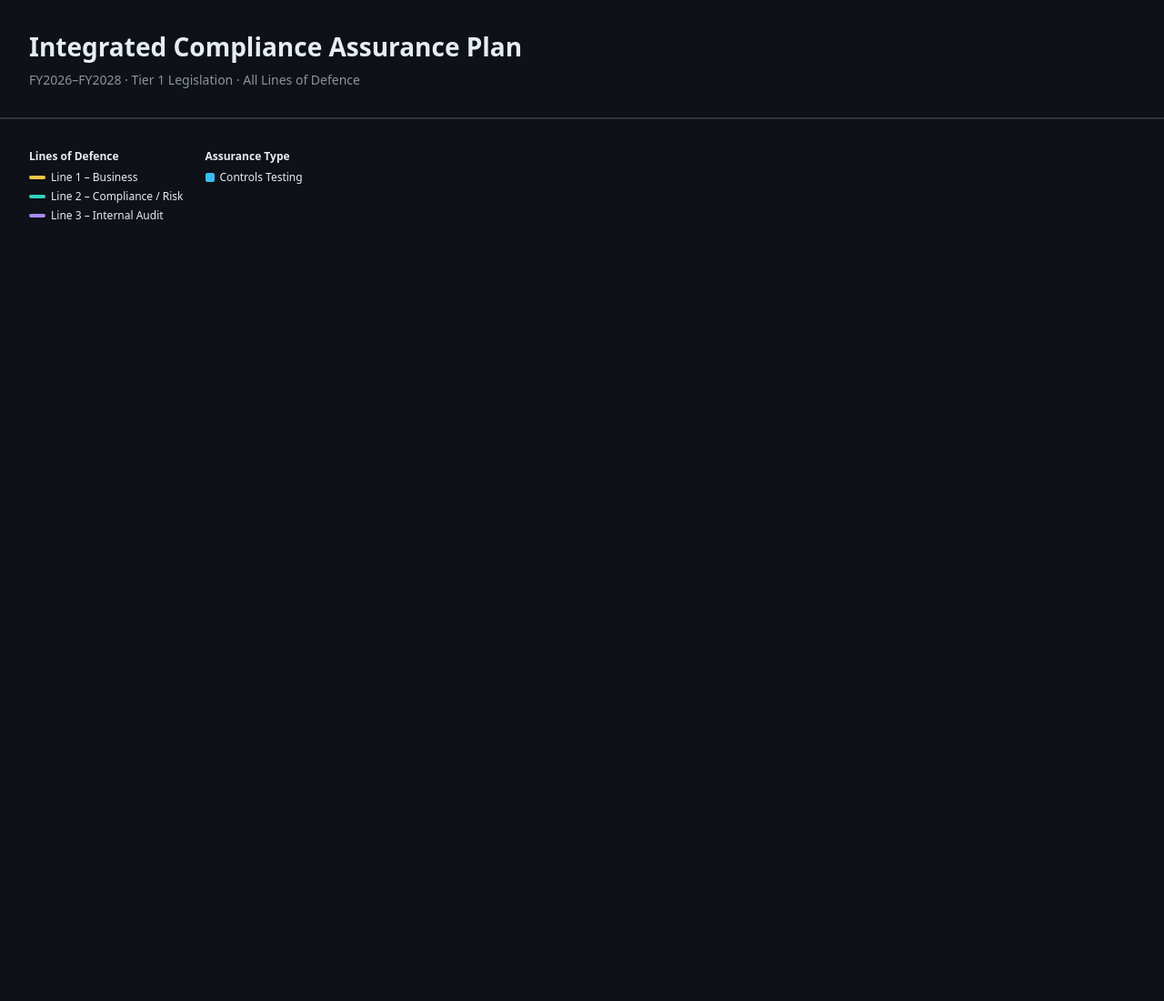
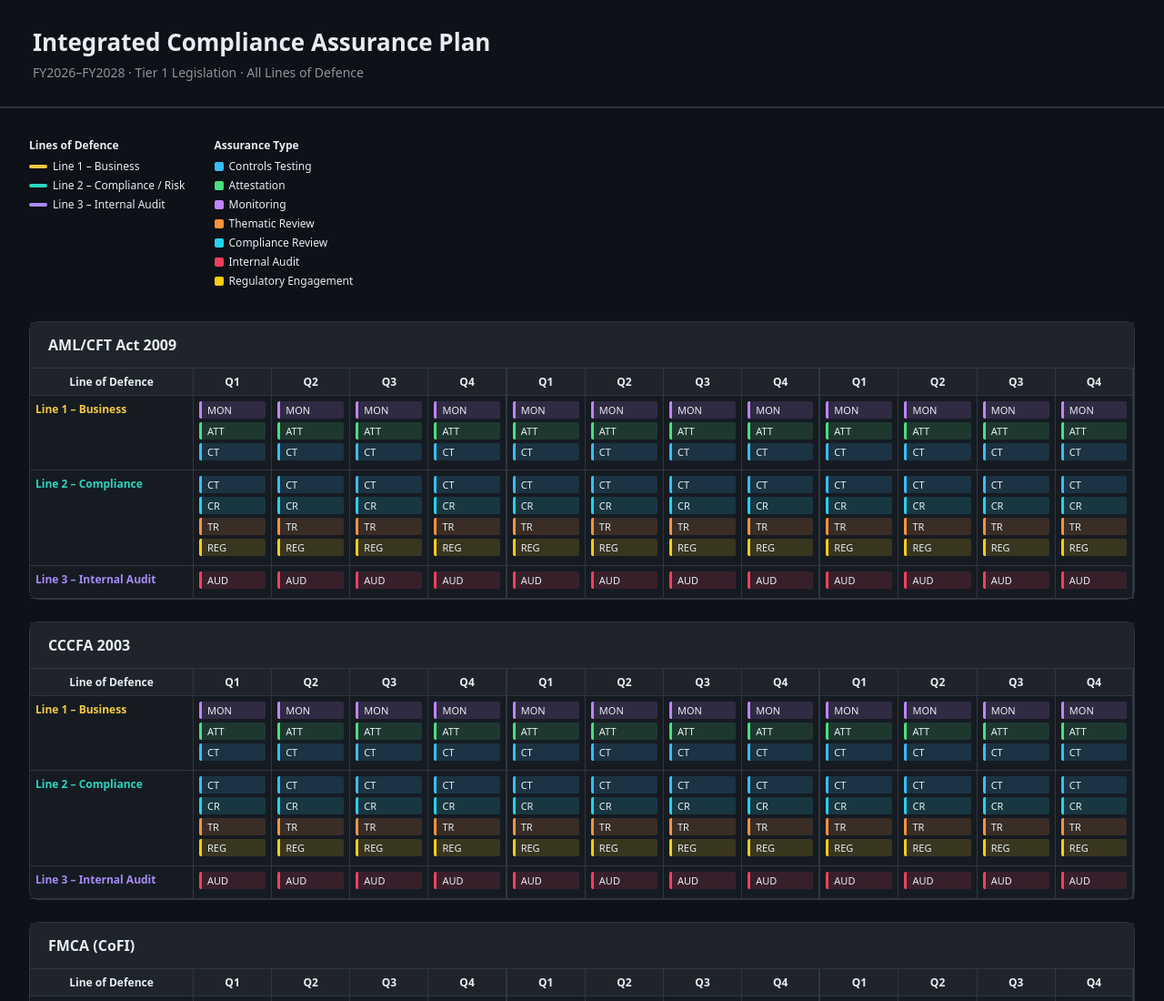
Before and after one commit to mariamtq/plan-, a plain HTML site: page index.html in a window 1280 px wide. Shown: the top 1100 px of the page at 91% size. Before the commit the page ends 800 px from the top, so only its background shows below. Drawn offline with Linux system fonts and the light colour scheme.

Commit message:
Update index.html

```diff
--- a/index.html
+++ b/index.html
@@ -19,8 +19,8 @@
 
   --ct:#38bdf8;
   --att:#4ade80;
+  --mon:#c084fc;
   --tr:#fb923c;
-  --mon:#c084fc;
   --cr:#22d3ee;
   --aud:#f43f5e;
   --reg:#facc15;
@@ -36,102 +36,92 @@ body {
 }
 
 header {
-  padding:32px;
+  padding:28px 36px;
   border-bottom:2px solid var(--border);
 }
-header h1 { font-size:28px; }
-header p { color:var(--muted); margin-top:8px; }
+header h1 { font-size:26px; }
+header p { color:var(--muted); margin-top:6px; }
 
 .main { padding:32px; }
 
 .legend {
-  display:flex; gap:24px; flex-wrap:wrap;
+  display:flex;
+  gap:32px;
+  flex-wrap:wrap;
   margin-bottom:32px;
+  font-size:12px;
 }
-.legend-group { font-size:12px; }
-.legend-group strong { display:block; margin-bottom:6px; }
+.legend strong { display:block; margin-bottom:6px; }
 .legend-item {
-  display:flex; align-items:center; gap:6px;
+  display:flex;
+  align-items:center;
+  gap:6px;
   margin-bottom:4px;
 }
 .dot { width:10px; height:10px; border-radius:2px; }
-.bar { width:18px; height:4px; border-radius:2px; }
+.bar { width:20px; height:4px; border-radius:2px; }
 
 .regime {
   background:var(--card);
   border:1px solid var(--border);
   border-radius:10px;
-  margin-bottom:16px;
-  overflow:hidden;
+  margin-bottom:24px;
 }
 
 .regime-header {
-  padding:16px 20px;
-  display:flex;
-  align-items:center;
-  gap:16px;
-  cursor:pointer;
+  padding:14px 20px;
   background:#1f242c;
+  border-bottom:1px solid var(--border);
+  font-size:16px;
+  font-weight:600;
 }
-.regime-header:hover { background:#242a33; }
-
-.regime-title {
-  font-weight:600;
-  min-width:220px;
-}
-.regime-name {
-  color:var(--muted);
-  flex:1;
-}
-.toggle {
-  color:var(--muted);
-}
-.regime.collapsed .regime-body { display:none; }
-.regime.collapsed .toggle { transform:rotate(-90deg); }
-
-.regime-body { padding:16px 20px 20px; }
 
 .grid {
+  overflow-x:auto;
+}
+
+.plan-grid {
   display:grid;
-  grid-template-columns:140px repeat(12,1fr);
+  grid-template-columns:180px repeat(12,1fr);
   font-size:12px;
 }
-.grid-header {
-  font-weight:600;
-  background:#1f242c;
-}
+
 .cell {
   border-right:1px solid var(--border);
   border-bottom:1px solid var(--border);
   padding:6px;
 }
-.cell:last-child { border-right:none; }
 
-.year {
-  grid-column:span 4;
+.header-cell {
+  background:#1f242c;
+  font-weight:600;
   text-align:center;
+}
+
+.year-split {
   border-right:2px solid var(--border);
 }
 
-.lod {
+.lod-cell {
   font-weight:600;
 }
-.lod-1 { color:var(--l1); }
-.lod-2 { color:var(--l2); }
-.lod-3 { color:var(--l3); }
+.l1 { color:var(--l1); }
+.l2 { color:var(--l2); }
+.l3 { color:var(--l3); }
 
 .pill {
   font-size:11px;
-  padding:2px 5px;
+  padding:2px 6px;
   border-left:3px solid;
+  border-radius:2px;
   margin-bottom:4px;
-  border-radius:2px;
+  white-space:nowrap;
 }
 
 .ct { border-color:var(--ct); background:rgba(56,189,248,.15); }
 .att { border-color:var(--att); background:rgba(74,222,128,.15); }
+.mon { border-color:var(--mon); background:rgba(192,132,252,.15); }
 .tr { border-color:var(--tr); background:rgba(251,146,60,.15); }
-.mon { border-color:var(--mon); background:rgba(192,132,252,.15); }
 .cr { border-color:var(--cr); background:rgba(34,211,238,.15); }
 .aud { border-color:var(--aud); background:rgba(244,63,94,.15); }
 .reg { border-color:var(--reg); background:rgba(250,204,21,.15); }
@@ -148,12 +138,77 @@ header p { color:var(--muted); margin-top:8px; }
 <div class="main">
 
 <div class="legend">
-  <div class="legend-group">
+  <div>
     <strong>Lines of Defence</strong>
     <div class="legend-item"><span class="bar" style="background:var(--l1)"></span>Line 1 – Business</div>
     <div class="legend-item"><span class="bar" style="background:var(--l2)"></span>Line 2 – Compliance / Risk</div>
     <div class="legend-item"><span class="bar" style="background:var(--l3)"></span>Line 3 – Internal Audit</div>
   </div>
-  <div class="legend-group">
+  <div>
     <strong>Assurance Type</strong>
     <div class="legend-item"><span class="dot" style="background:var(--ct)"></span>Controls Testing</div>
+    <div class="legend-item"><span class="dot" style="background:var(--att)"></span>Attestation</div>
+    <div class="legend-item"><span class="dot" style="background:var(--mon)"></span>Monitoring</div>
+    <div class="legend-item"><span class="dot" style="background:var(--tr)"></span>Thematic Review</div>
+    <div class="legend-item"><span class="dot" style="background:var(--cr)"></span>Compliance Review</div>
+    <div class="legend-item"><span class="dot" style="background:var(--aud)"></span>Internal Audit</div>
+    <div class="legend-item"><span class="dot" style="background:var(--reg)"></span>Regulatory Engagement</div>
+  </div>
+</div>
+
+<div id="plan"></div>
+
+</div>
+
+<script>
+const YEARS = ["FY26","FY26","FY26","FY26","FY27","FY27","FY27","FY27","FY28","FY28","FY28","FY28"];
+const ASSURANCE = ["ct","att","mon","tr","cr","aud","reg"];
+
+const REGIMES = [
+  ["AML/CFT Act 2009"],
+  ["CCCFA 2003"],
+  ["FMCA (CoFI)"],
+  ["FMCA Part 7 – Climate Related Disclosures"],
+  ["Deposit Takers Act"],
+  ["Insurance (Prudential Supervision) Act"],
+  ["Health & Safety at Work Act 2015"],
+  ["Contracts of Insurance Act 2024"]
+];
+
+function buildCells(types) {
+  return YEARS.map((_,i) => {
+    let cell = `<div class="cell ${i%4===3?'year-split':''}">`;
+    types.forEach(t => {
+      cell += `<div class="pill ${t}">${t.toUpperCase()}</div>`;
+    });
+    return cell + `</div>`;
+  }).join("");
+}
+
+const root = document.getElementById("plan");
+
+REGIMES.forEach(r => {
+  root.innerHTML += `
+  <div class="regime">
+    <div class="regime-header">${r[0]}</div>
+    <div class="grid">
+      <div class="plan-grid">
+        <div class="cell header-cell">Line of Defence</div>
+        ${YEARS.map((y,i)=>`<div class="cell header-cell ${i%4===3?'year-split':''}">${['Q1','Q2','Q3','Q4'][i%4]}</div>`).join("")}
+
+        <div class="cell lod-cell l1">Line 1 – Business</div>
+        ${buildCells(["mon","att","ct"])}
+
+        <div class="cell lod-cell l2">Line 2 – Compliance</div>
+        ${buildCells(["ct","cr","tr","reg"])}
+
+        <div class="cell lod-cell l3">Line 3 – Internal Audit</div>
+        ${buildCells(["aud"])}
+      </div>
+    </div>
+  </div>`;
+});
+</script>
+
+</body>
+</html>
```
